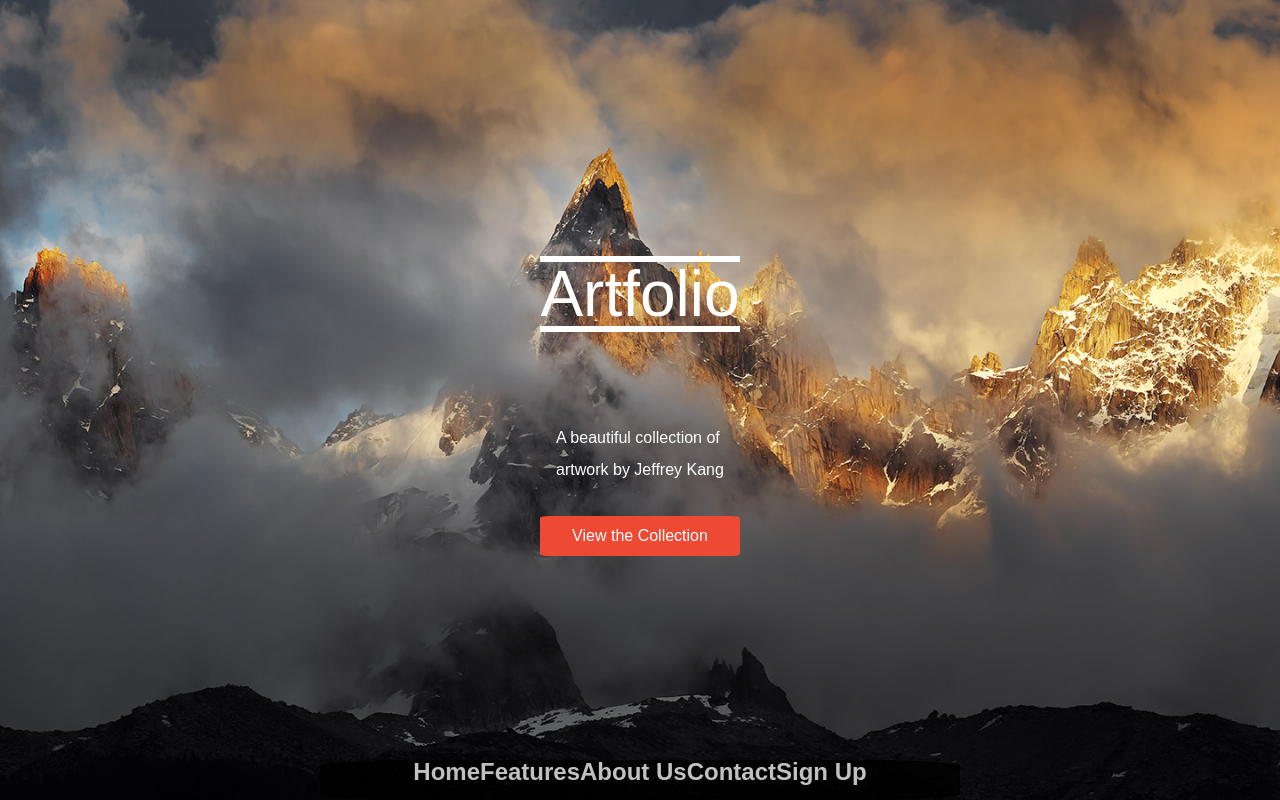
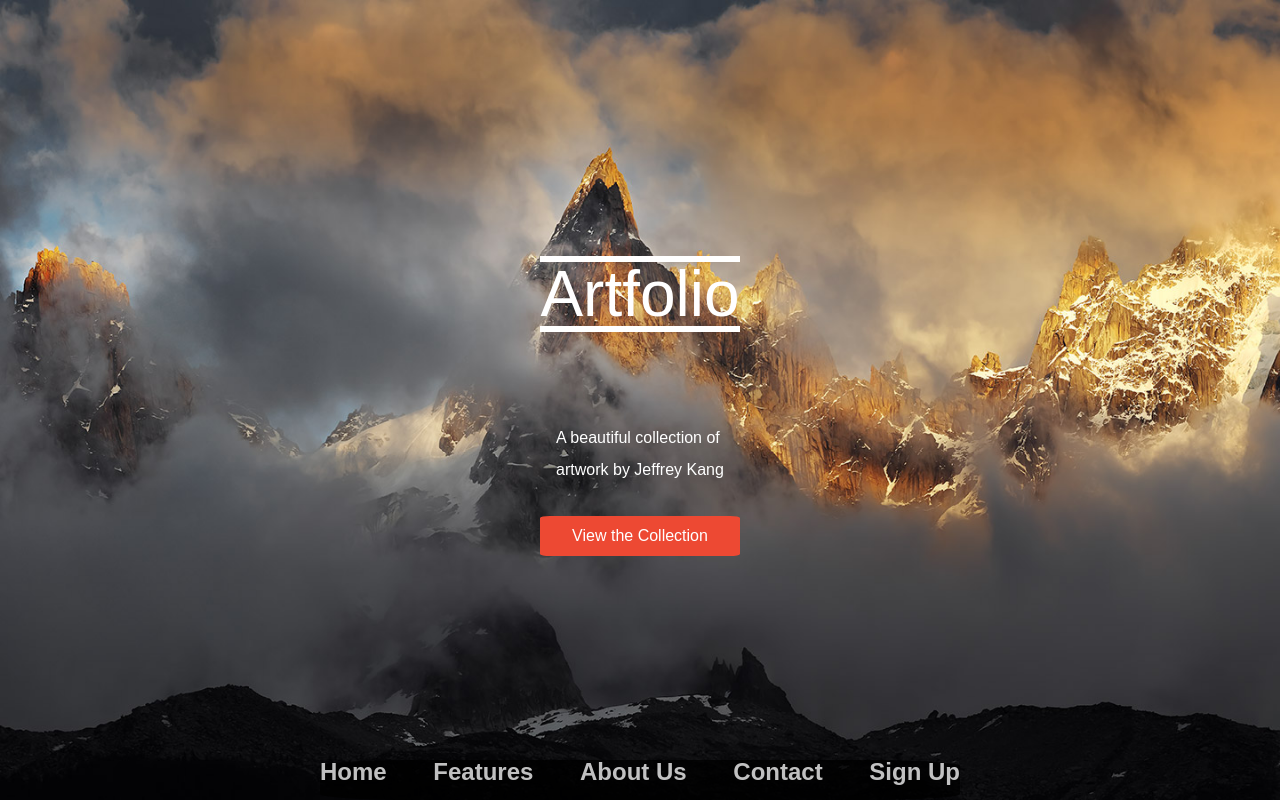
Before and after one commit to artfoliobuild/UserInterface, a plain HTML site: page index.html in a window 1280 px wide. Drawn offline with Linux system fonts and the light colour scheme; a web font is replaced by a local one.

Commit message:
Fixed styling on nav

```diff
--- a/less/footer.less
+++ b/less/footer.less
@@ -5,9 +5,8 @@
     color: @dark-bg;
     display: flex;
     flex-direction: row;
-    align-content: center;
-    justify-content: center;
-    text-align: center;
+    align-content: space-between;
+    justify-content: space-between;
     height: 5vh;
     margin-top: -5vh;
     z-index: 2;
@@ -20,10 +19,12 @@
     nav {
         display: flex;
     flex-direction: row;
-    align-content: space-around;
-    justify-content: center;
+    align-content: space-between;
+    justify-content: space-between;
     opacity: 1;
     width: 100%;
+    padding-left:0;
+    padding-right: 0;
     a {
         font-family: @font-family;
         font-size: 2.4rem;
```
Also changed, not shown: css/index.css.
